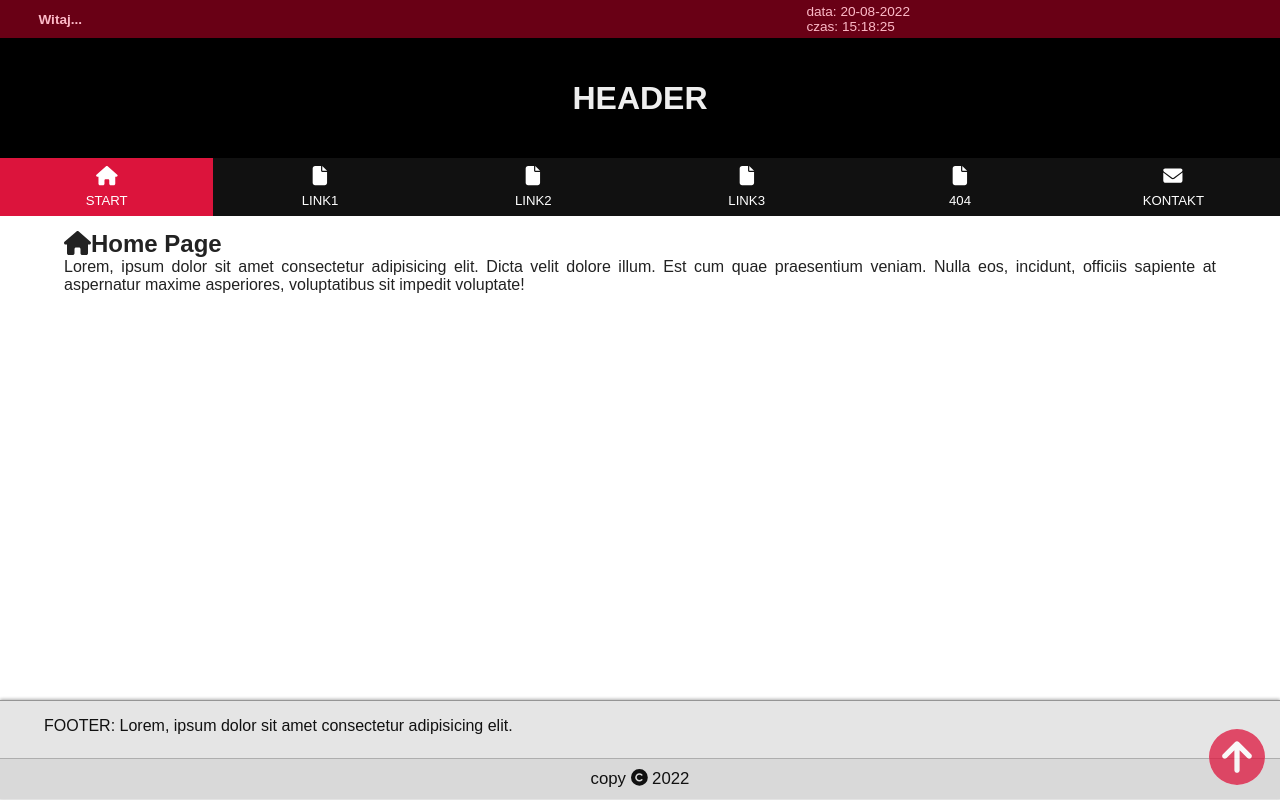
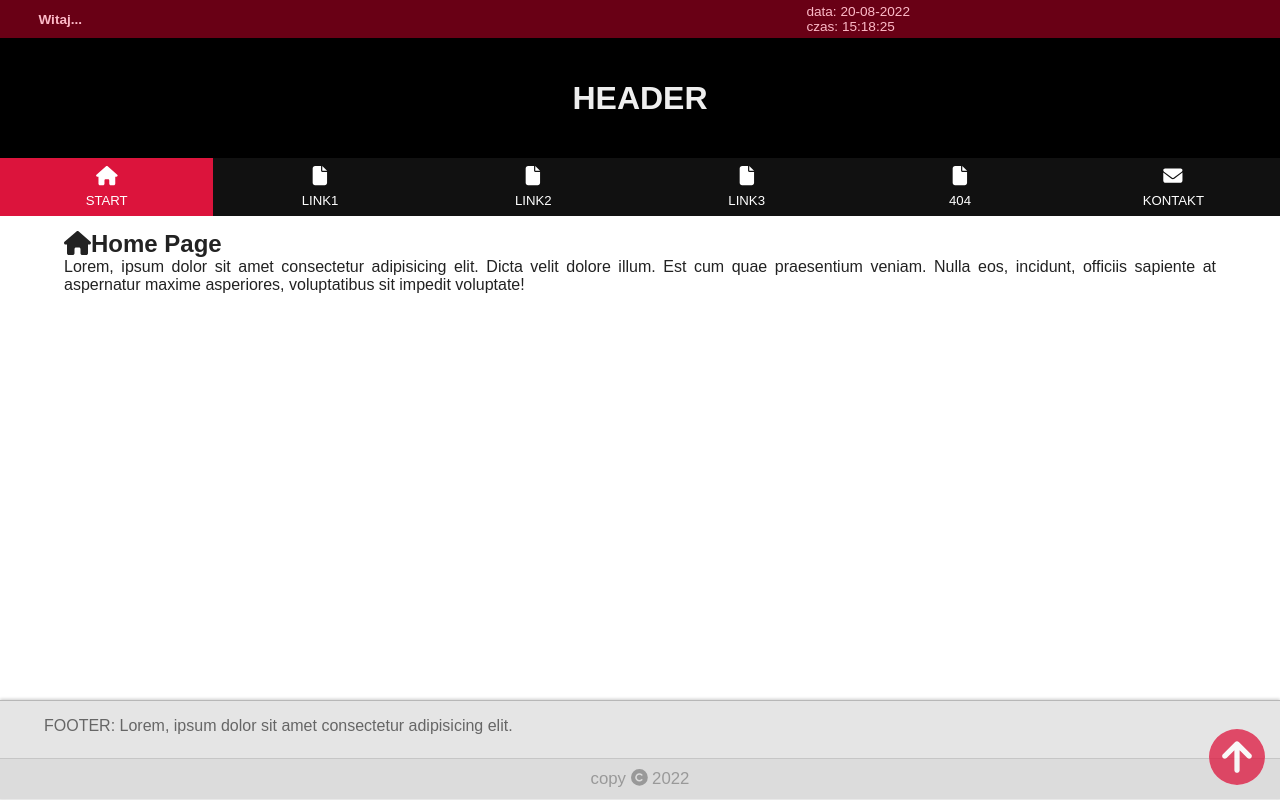
Before and after one commit to blackPixel28/React-Web-Page-Layout, a React (Create React App) app: page / in a window 1280 px wide. Built offline with nearby package versions, Linux system fonts and the light colour scheme.

Commit message:
footer css fix

```diff
--- a/src/css/Footer.css
+++ b/src/css/Footer.css
@@ -5,10 +5,10 @@ footer {
     align-items: flex-end; */
     min-height: var(--footerHeight);
     background-color: rgba(0, 0, 0, 0.1);
-    color: #111;
+    color: #666;
     transition: 0.5s;
-    box-shadow: 0 -1px 3px 0 rgba(0, 0, 0, 0.3);
-    border-top: 1px solid rgba(0, 0, 0, 0.35);
+    box-shadow: 0 -1px 3px 0 rgba(0, 0, 0, 0.2);
+    border-top: 1px solid rgba(0, 0, 0, 0.2);
 }
 
 /* .app-footer::before {
@@ -72,11 +72,11 @@ footer .footer-content-text:nth-last-of-type(1)::after {
 .footer-year {
     display: block;
     position: relative;
-    background-color: rgba(0, 0, 0, 0.05);
-    color: #111;
+    background-color: rgba(0, 0, 0, 0.04);
+    color: #999;
     line-height: 5vh;
     text-align: center;
-    border-top: 1px solid rgba(0, 0, 0, 0.20);
+    border-top: 1px solid rgba(0, 0, 0, 0.10);
     font-size: 105%;
 }
 
```
